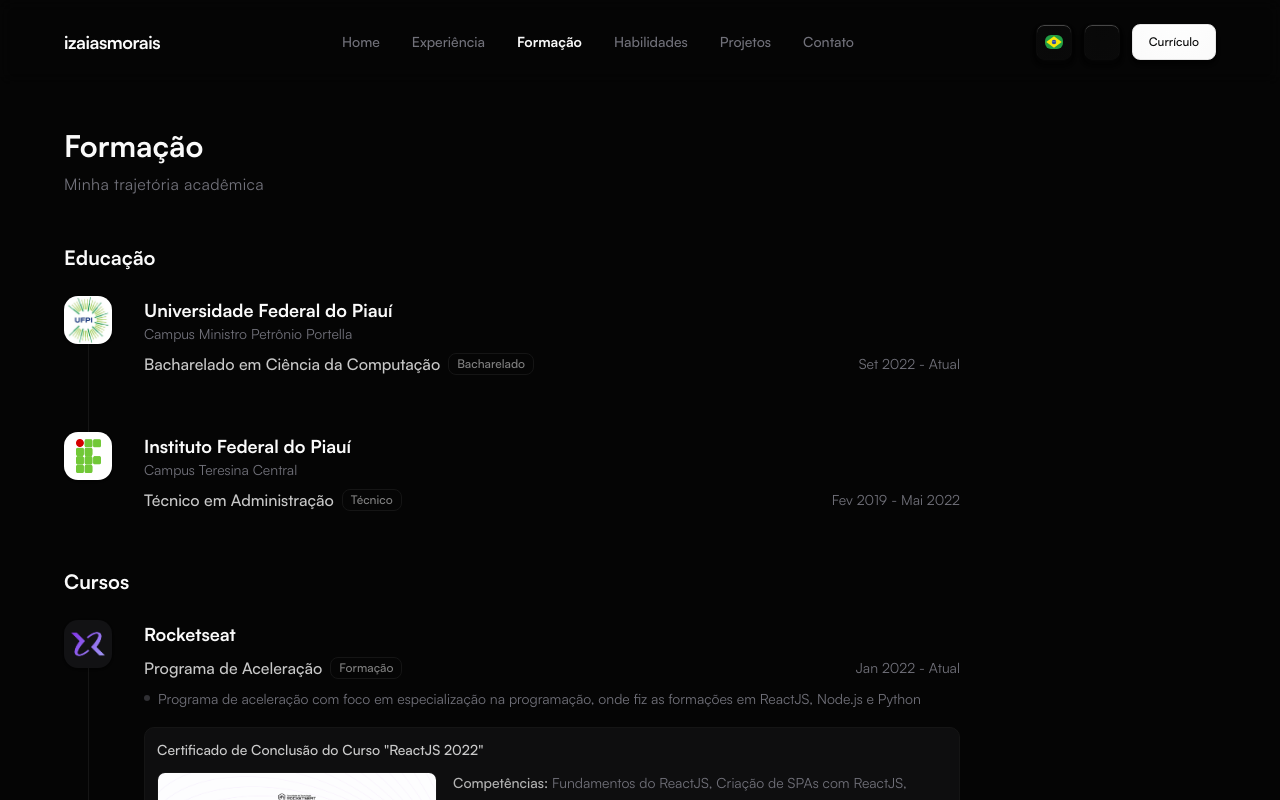
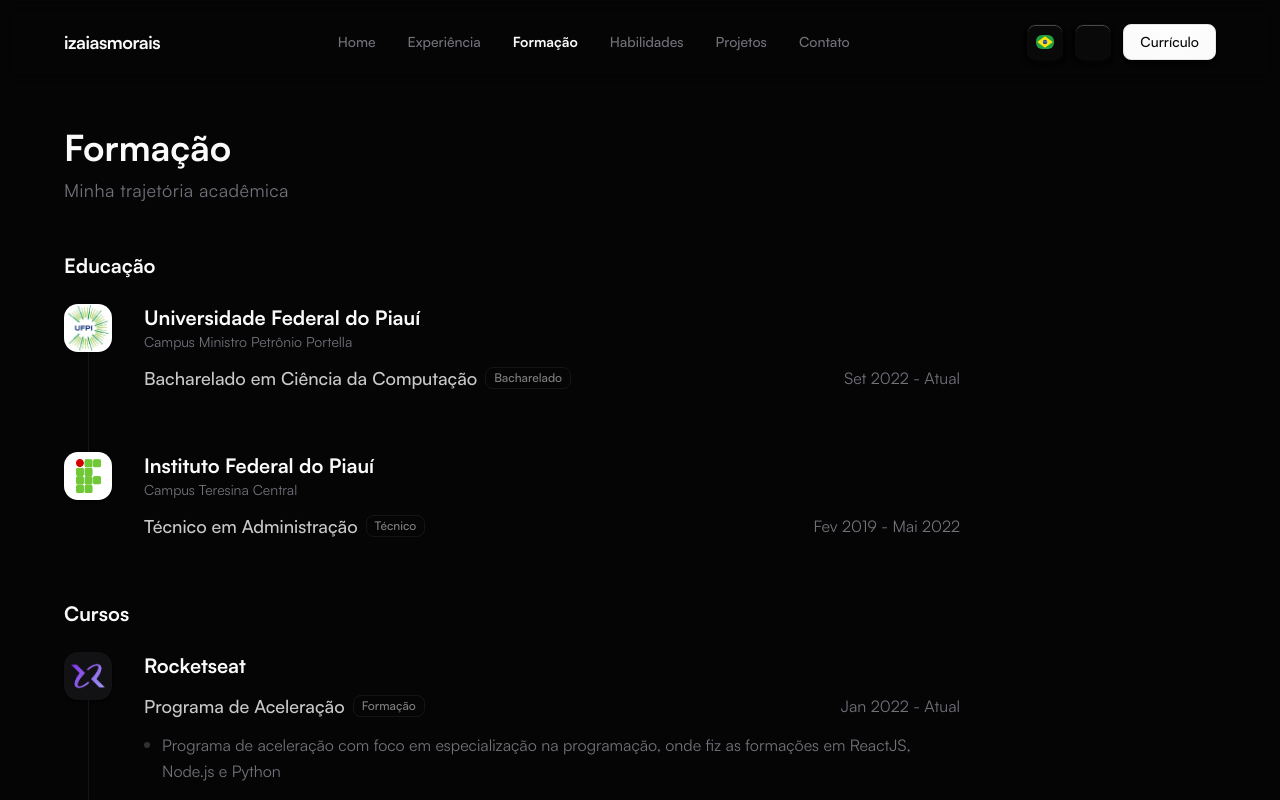
Before and after one commit to izaiasmorais/portfolio, a Next.js app: page /formacao in a window 1280 px wide. Built offline with nearby package versions, Linux system fonts and the light colour scheme; some icons are missing.

Commit message:
style(tipografia): aumentar tamanho de fonte em todas as seções

```diff
--- a/src/features/education/components/certificate-card.tsx
+++ b/src/features/education/components/certificate-card.tsx
@@ -12,7 +12,7 @@ export function CertificateCard({ title, image, url, skills }: Certificate) {
 
 	return (
 		<div className="flex flex-col gap-3 rounded-lg border border-border bg-white dark:bg-muted/30 p-3">
-			<span className="text-sm font-medium text-foreground/80">{title}</span>
+			<span className="text-base font-medium text-foreground/80">{title}</span>
 
 			<div className="flex flex-col sm:flex-row gap-4">
 				<div className="relative w-full sm:w-70 shrink-0 aspect-[1.414/1] rounded-md overflow-hidden border border-border">
@@ -39,7 +39,7 @@ export function CertificateCard({ title, image, url, skills }: Certificate) {
 						href={url}
 						target="_blank"
 						rel="noopener noreferrer"
-						className="flex items-center gap-1.5 text-xs font-medium text-foreground/70
+						className="flex items-center gap-1.5 text-sm font-medium text-foreground/70
 						hover:text-foreground transition-colors w-fit px-2.5 py-1.5 rounded-md border border-border"
 					>
 						<HugeiconsIcon icon={LinkSquare02Icon} size={14} strokeWidth={2} />
--- a/src/features/education/components/container.tsx
+++ b/src/features/education/components/container.tsx
@@ -10,14 +10,12 @@ export function EducationSection() {
 	return (
 		<SectionContainer id="education" title={t.education.title} subtitle={t.education.subtitle}>
 			<div className="mb-12">
-				<h3 className="text-xl font-semibold text-foreground mb-6">
-					{t.education.educationHeading}
-				</h3>
+				<h3 className="text-xl font-bold text-foreground mb-6">{t.education.educationHeading}</h3>
 				<Timeline items={t.education.institutions} />
 			</div>
 
 			<div>
-				<h3 className="text-xl font-semibold text-foreground mb-6">{t.education.coursesHeading}</h3>
+				<h3 className="text-xl font-bold text-foreground mb-6">{t.education.coursesHeading}</h3>
 				<Timeline items={t.education.courses} />
 			</div>
 		</SectionContainer>
--- a/src/features/education/components/timeline.tsx
+++ b/src/features/education/components/timeline.tsx
@@ -25,7 +25,7 @@ export function Timeline({ items }: { items: Institution[] }) {
 							href={institution.url}
 							target="_blank"
 							rel="noopener noreferrer"
-							className="text-lg font-bold text-foreground hover:underline w-fit"
+							className="text-xl font-bold text-foreground hover:underline w-fit"
 						>
 							{institution.name}
 						</Link>
@@ -35,29 +35,29 @@ export function Timeline({ items }: { items: Institution[] }) {
 						)}
 
 						{institution.entries.map((entry, eIdx) => (
-							<div key={eIdx} className="mb-5 last:mb-0 mt-2">
-								<div className="flex flex-col md:flex-row md:items-center justify-between mb-2">
+							<div key={eIdx} className="mb-7 last:mb-0 mt-3">
+								<div className="flex flex-col md:flex-row md:items-center justify-between mb-3">
 									<div className="flex items-center gap-2">
-										<span className="text-sm md:text-base font-medium text-foreground/80">
+										<span className="text-base md:text-lg font-medium text-foreground/80">
 											{entry.title}
 										</span>
 
 										<EducationTypeBadge type={entry.type} />
 									</div>
 
-									<div className="text-xs md:text-sm text-muted-foreground mt-1 md:mt-0">
+									<div className="text-sm md:text-base text-muted-foreground mt-1 md:mt-0">
 										{entry.date}
 									</div>
 								</div>
 
 								{entry.description.length > 0 && (
-									<ul className="flex flex-col gap-1.5">
+									<ul className="flex flex-col gap-2">
 										{entry.description.map((point, i) => (
 											<li
 												key={i}
-												className="text-sm text-muted-foreground leading-relaxed flex items-start"
+												className="text-base text-muted-foreground leading-relaxed flex items-start"
 											>
-												<span className="mr-2 mt-1.75 w-1.5 h-1.5 rounded-full bg-muted-foreground/40 shrink-0" />
+												<span className="mr-3 mt-2.5 w-1.5 h-1.5 rounded-full bg-muted-foreground/40 shrink-0" />
 												{point}
 											</li>
 										))}
--- a/src/features/home/components/container.tsx
+++ b/src/features/home/components/container.tsx
@@ -27,7 +27,7 @@ export function HomeSection() {
 				<div className="flex flex-col text-center md:text-left">
 					<h1 className="text-4xl md:text-6xl font-bold text-foreground mb-6">Izaías Morais</h1>
 
-					<p className="text-muted-foreground text-sm md:text-base leading-relaxed max-w-2xl">
+					<p className="text-muted-foreground text-base md:text-lg leading-relaxed max-w-2xl">
 						{t.home.bio}
 					</p>
 				</div>
--- a/src/features/projects/components/container.tsx
+++ b/src/features/projects/components/container.tsx
@@ -1,5 +1,4 @@
 "use client"
-
 import { useState } from "react"
 import { SectionContainer } from "@/shared/components/section-container"
 import { useLanguage } from "@/shared/i18n/use-language"
--- a/src/features/projects/components/project-card.tsx
+++ b/src/features/projects/components/project-card.tsx
@@ -53,8 +53,8 @@ export function ProjectCard({ project }: ProjectCardProps) {
 			<div className="p-4 flex flex-col flex-1">
 				<div className="flex items-start justify-between mb-2">
 					<div className="flex flex-col min-w-0">
-						<h3 className="font-semibold text-foreground text-sm truncate pr-2">{project.name}</h3>
-						<span className="text-xs text-muted-foreground">
+						<h3 className="font-medium text-foreground text-base truncate pr-2">{project.name}</h3>
+						<span className="text-sm text-muted-foreground">
 							{t.projects.categories[project.category]}
 							{project.year && ` · ${project.year}`}
 						</span>
--- a/src/features/projects/components/tech-badges.tsx
+++ b/src/features/projects/components/tech-badges.tsx
@@ -10,7 +10,7 @@ const MAX_VISIBLE = 3
 
 function Badge({ label }: { label: string }) {
 	return (
-		<span className="px-2 py-0.5 bg-secondary text-muted-foreground text-[10px] font-medium rounded-md border border-border">
+		<span className="px-2 py-0.5 bg-secondary text-muted-foreground text-xs font-medium rounded-md border border-border">
 			{label}
 		</span>
 	)
@@ -31,7 +31,7 @@ export function TechBadges({ stack }: TechBadgesProps) {
 			{hidden.length > 0 && (
 				<Tooltip>
 					<TooltipTrigger asChild>
-						<span className="px-2 py-0.5 bg-secondary text-muted-foreground text-[10px] font-medium rounded-md border border-border cursor-default">
+						<span className="px-2 py-0.5 bg-secondary text-muted-foreground text-xs font-medium rounded-md border border-border cursor-default">
 							+{hidden.length}
 						</span>
 					</TooltipTrigger>
--- a/src/shared/components/footer/container.tsx
+++ b/src/shared/components/footer/container.tsx
@@ -12,7 +12,7 @@ export function Footer() {
 
 	return (
 		<footer className="w-full px-6 py-8">
-			<div className="max-w-300 mx-auto px-6 flex flex-col md:flex-row justify-between items-center gap-6 md:gap-0 text-xs md:text-sm text-foreground">
+			<div className="max-w-300 mx-auto px-6 flex flex-col md:flex-row justify-between items-center gap-6 md:gap-0 text-sm text-foreground">
 				<div className="flex items-center gap-3">
 					<HugeiconsIcon icon={Building03Icon} size={20} strokeWidth={2} aria-hidden="true" />
 					<span className="font-medium tracking-wide">{t.ui.footer.location}</span>
--- a/src/shared/components/header/resume-dropdown.tsx
+++ b/src/shared/components/header/resume-dropdown.tsx
@@ -32,7 +32,7 @@ export function ResumeDropdown({ className }: ResumeDropdownProps) {
 		<DropdownMenu>
 			<DropdownMenuTrigger asChild>
 				<GlowButton className={className}>
-					<span className="text-xs">{t.ui.header.resume}</span>
+					<span className="text-sm">{t.ui.header.resume}</span>
 				</GlowButton>
 			</DropdownMenuTrigger>
 
--- a/src/shared/components/section-container.tsx
+++ b/src/shared/components/section-container.tsx
@@ -22,10 +22,12 @@ export function SectionContainer({
 		>
 			{title && (
 				<div className="flex flex-col gap-2 mb-12">
-					<h2 className="text-3xl font-bold text-foreground">{title}</h2>
+					<h2 className="text-4xl font-bold text-foreground">{title}</h2>
 
 					{subtitle && (
-						<span className="font-normal text-muted-foreground tracking-wide">{subtitle}</span>
+						<span className="text-lg font-normal text-muted-foreground tracking-wide">
+							{subtitle}
+						</span>
 					)}
 				</div>
 			)}
--- a/src/shared/components/type-badge.tsx
+++ b/src/shared/components/type-badge.tsx
@@ -1,6 +1,6 @@
 export function TypeBadge({ label }: { label: string }) {
 	return (
-		<span className="text-[10px] md:text-xs font-medium px-2 py-0.5 rounded-md bg-white dark:bg-transparent text-muted-foreground dark:text-foreground/50 border border-border">
+		<span className="text-xs font-medium px-2 py-0.5 rounded-md bg-white dark:bg-transparent text-muted-foreground dark:text-foreground/50 border border-border">
 			{label}
 		</span>
 	)
```
